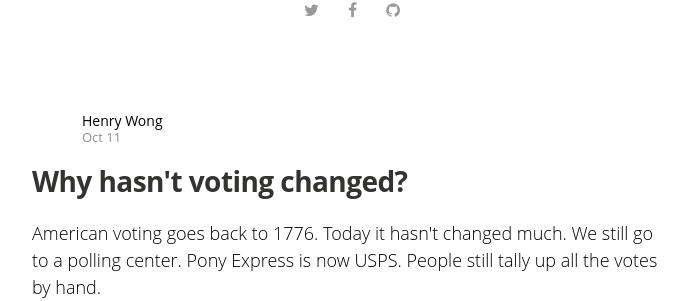
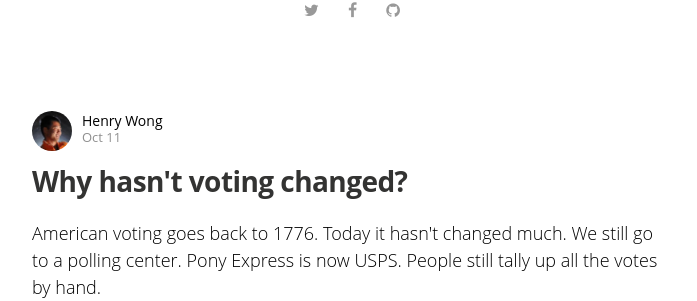
Before and after one commit to voteliquid/blog, a Jekyll site: the page built from index.html, in a window 1280 px wide. Shown: the part 640-941 px from the top of the page, without its empty margins (288-985 px from the left). Built offline with Jekyll 4.4.1, drawn with Linux system fonts in a browser that asks for light colours; nearby versions of some CDN libraries; some web fonts are replaced; the list of posts is cut into pages by our own code.

Commit message:
Add photo for Henry

```diff
--- a/_data/authors.yml
+++ b/_data/authors.yml
@@ -15,4 +15,4 @@ davidernst:
   image: "/assets/images/authors/davidernst.jpeg"
 henrywong:
   name: Henry Wong
-  image: ""
+  image: "/assets/images/authors/henrywong.jpeg"
```
Also changed, not shown: assets/images/authors/henrywong.jpeg (added).
